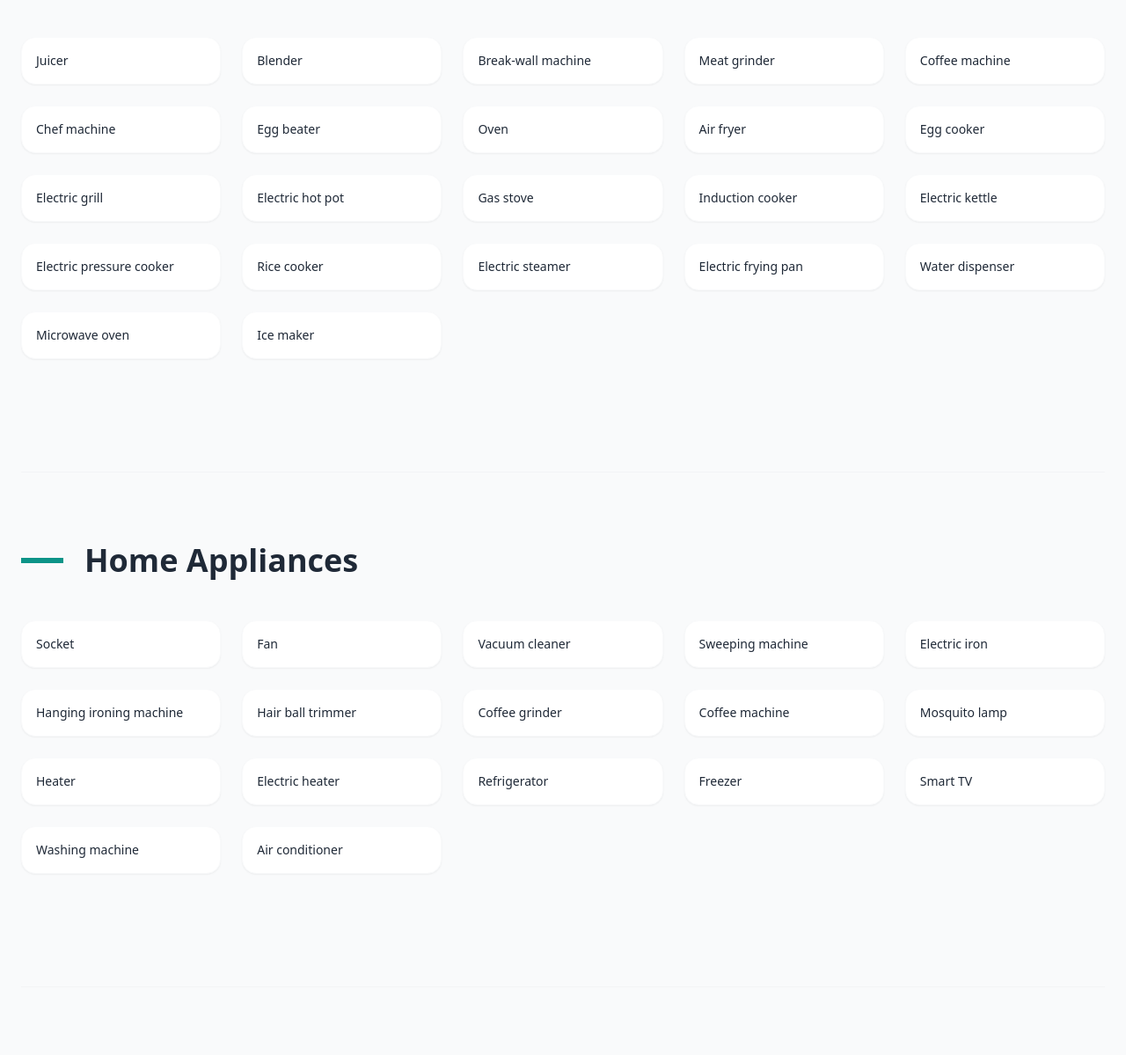
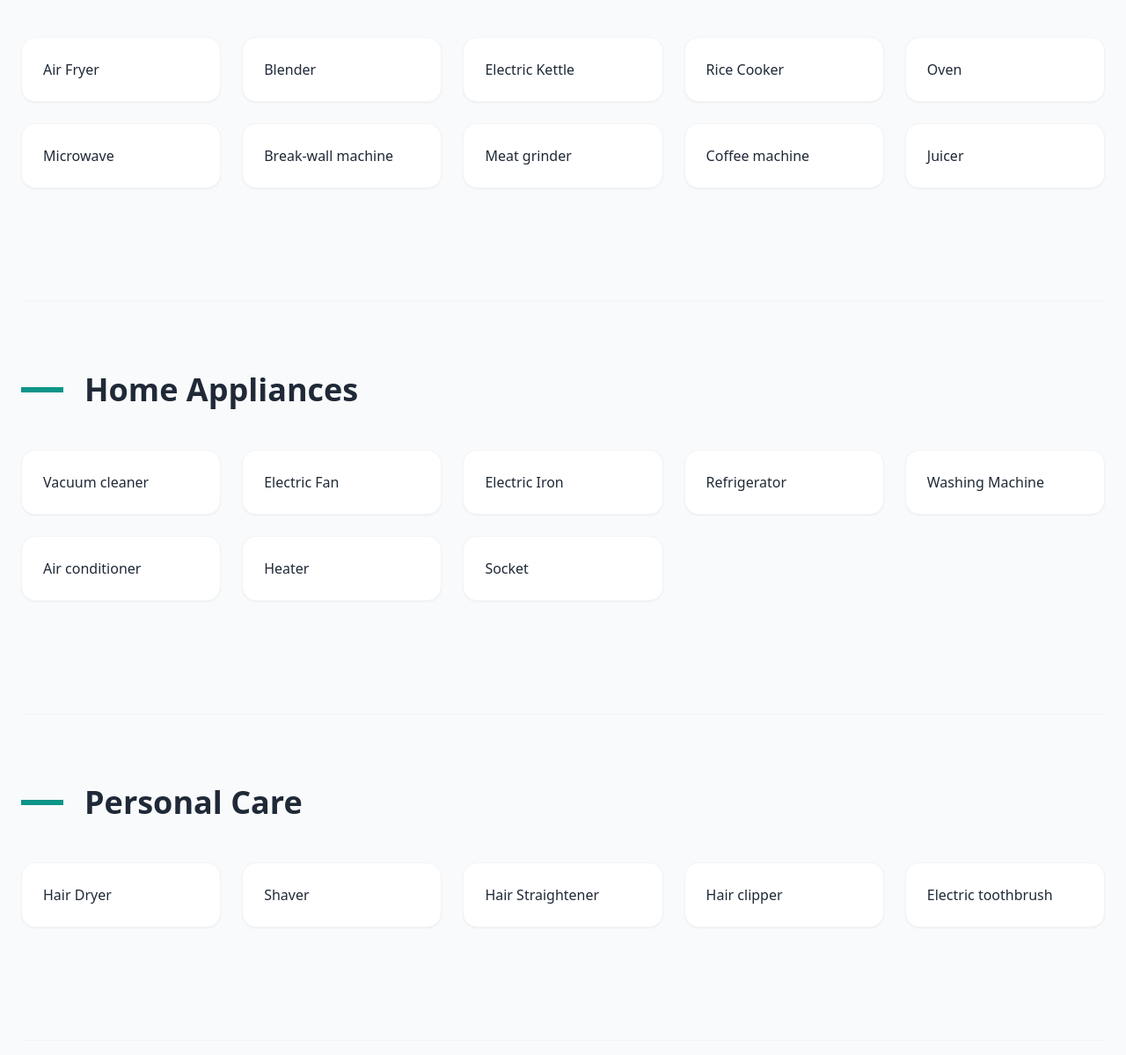
Before and after one commit to GarenLuo/winningstar-official, a plain HTML site: page products.html in a window 1280 px wide. Shown: the part 555-1754 px from the top of the page at 88% size. Drawn offline with nearby package versions, Linux system fonts and the light colour scheme.

Commit message:
Deployment v3: Fix mega menu cutoff, sync product list, and revert hero image

```diff
--- a/products.html
+++ b/products.html
@@ -20,7 +20,7 @@
                 <a href="index.html" class="hover:text-teal-600 transition">Home</a>
                 <div class="group py-4">
                     <a href="products.html" class="text-teal-600 flex items-center">Products <i class="fas fa-chevron-down ml-1 text-xs"></i></a>
-                    <div class="mega-menu absolute bg-white shadow-2xl rounded-2xl p-8 border border-gray-100 z-50 grid grid-cols-5 gap-6">
+                    <div class="mega-menu absolute bg-white shadow-2xl rounded-2xl p-8 border border-gray-100 z-50 grid grid-cols-5 gap-6 text-left">
                         <div>
                             <h4 class="font-bold text-teal-600 mb-4 border-b pb-2 uppercase text-[10px] tracking-wider">Kitchen Appliances</h4>
                             <ul class="space-y-1 text-[11px] text-gray-600">
@@ -28,11 +28,10 @@
                                 <li><a href="products.html#kitchen" class="hover:text-teal-600">Break-wall machine</a></li>
                                 <li><a href="products.html#kitchen" class="hover:text-teal-600">Meat grinder</a></li>
                                 <li><a href="products.html#kitchen" class="hover:text-teal-600">Coffee machine</a></li>
-                                <li><a href="products.html#kitchen" class="hover:text-teal-600">Chef machine</a></li>
                                 <li><a href="products.html#kitchen" class="hover:text-teal-600">Air fryer</a></li>
-                                <li><a href="products.html#kitchen" class="hover:text-teal-600">Electric hot pot</a></li>
                                 <li><a href="products.html#kitchen" class="hover:text-teal-600">Electric kettle</a></li>
                                 <li><a href="products.html#kitchen" class="hover:text-teal-600">Rice cooker</a></li>
+                                <li><a href="products.html#kitchen" class="hover:text-teal-600">Oven & Microwave</a></li>
                             </ul>
                         </div>
                         <div>
@@ -41,28 +40,27 @@
                                 <li><a href="products.html#home" class="hover:text-teal-600">Socket & Fan</a></li>
                                 <li><a href="products.html#home" class="hover:text-teal-600">Vacuum cleaner</a></li>
                                 <li><a href="products.html#home" class="hover:text-teal-600">Electric iron</a></li>
-                                <li><a href="products.html#home" class="hover:text-teal-600">Hanging ironing machine</a></li>
-                                <li><a href="products.html#home" class="hover:text-teal-600">Electric heater</a></li>
                                 <li><a href="products.html#home" class="hover:text-teal-600">Refrigerator & Freezer</a></li>
                                 <li><a href="products.html#home" class="hover:text-teal-600">Washing machine</a></li>
                                 <li><a href="products.html#home" class="hover:text-teal-600">Air conditioner</a></li>
+                                <li><a href="products.html#home" class="hover:text-teal-600">Heater</a></li>
                             </ul>
                         </div>
                         <div>
                             <h4 class="font-bold text-teal-600 mb-4 border-b pb-2 uppercase text-[10px] tracking-wider">Personal Care</h4>
                             <ul class="space-y-1 text-[11px] text-gray-600">
+                                <li><a href="products.html#personal" class="hover:text-teal-600">Hair dryer</a></li>
+                                <li><a href="products.html#personal" class="hover:text-teal-600">Shaver</a></li>
+                                <li><a href="products.html#personal" class="hover:text-teal-600">Hair straightener</a></li>
                                 <li><a href="products.html#personal" class="hover:text-teal-600">Hair clipper</a></li>
-                                <li><a href="products.html#personal" class="hover:text-teal-600">Shaver</a></li>
-                                <li><a href="products.html#personal" class="hover:text-teal-600">Curling iron</a></li>
-                                <li><a href="products.html#personal" class="hover:text-teal-600">Hair dryer</a></li>
                                 <li><a href="products.html#personal" class="hover:text-teal-600">Electric toothbrush</a></li>
                             </ul>
                         </div>
                         <div>
                             <h4 class="font-bold text-teal-600 mb-4 border-b pb-2 uppercase text-[10px] tracking-wider">Kitchenware</h4>
                             <ul class="space-y-1 text-[11px] text-gray-600">
-                                <li><a href="products.html#kitchenware" class="hover:text-teal-600">Non-stick frying pan</a></li>
                                 <li><a href="products.html#kitchenware" class="hover:text-teal-600">Cookware set</a></li>
+                                <li><a href="products.html#kitchenware" class="hover:text-teal-600">Granite Pan</a></li>
                                 <li><a href="products.html#kitchenware" class="hover:text-teal-600">Knives & Cutlery</a></li>
                                 <li><a href="products.html#kitchenware" class="hover:text-teal-600">Kitchenware</a></li>
                             </ul>
@@ -71,18 +69,16 @@
                             <h4 class="font-bold text-teal-600 mb-4 border-b pb-2 uppercase text-[10px] tracking-wider">Others</h4>
                             <ul class="space-y-1 text-[11px] text-gray-600">
                                 <li><a href="products.html#others" class="hover:text-teal-600">Voltage stabilizer</a></li>
-                                <li><a href="products.html#others" class="hover:text-teal-600">Massager</a></li>
-                                <li><a href="products.html#others" class="hover:text-teal-600">Digital scale</a></li>
-                                <li><a href="products.html#others" class="hover:text-teal-600">Bluetooth earphones</a></li>
-                                <li><a href="products.html#others" class="hover:text-teal-600">Smart watch & Glasses</a></li>
-                                <li><a href="products.html#others" class="hover:text-teal-600">Power Bank & Speaker</a></li>
+                                <li><a href="products.html#others" class="hover:text-teal-600">Smart watch</a></li>
+                                <li><a href="products.html#others" class="hover:text-teal-600">Power Bank</a></li>
+                                <li><a href="products.html#others" class="hover:text-teal-600">Speaker</a></li>
                             </ul>
                         </div>
                     </div>
                 </div>
                 <div class="relative group">
                     <a href="about.html" class="hover:text-teal-600 transition flex items-center py-2">About Us <i class="fas fa-chevron-down ml-1 text-xs"></i></a>
-                    <div class="absolute left-0 mt-0 w-64 bg-white shadow-2xl rounded-xl opacity-0 invisible group-hover:opacity-100 group-hover:visible transition-all duration-300 z-50 py-3 border border-gray-100">
+                    <div class="absolute left-0 mt-0 w-64 bg-white shadow-2xl rounded-xl opacity-0 invisible group-hover:opacity-100 group-hover:visible transition-all duration-300 z-50 py-3 border border-gray-100 text-left">
                         <a href="about.html#milestones" class="block px-6 py-3 hover:bg-teal-50 hover:text-teal-600 transition border-b border-gray-50">Company Milestones</a>
                         <a href="about.html#presence" class="block px-6 py-3 hover:bg-teal-50 hover:text-teal-600 transition border-b border-gray-50">Global Brand Presence</a>
                         <a href="about.html#exhibitions" class="block px-6 py-3 hover:bg-teal-50 hover:text-teal-600 transition border-b border-gray-50">Exhibitions & Events</a>
@@ -92,7 +88,7 @@
                 </div>
                 <a href="contact.html" class="hover:text-teal-600 transition">Contact Us</a>
             </div>
-            <div class="ml-auto flex items-center gap-6">
+            <div class="ml-auto flex items-center gap-6 text-left">
                 <div class="relative group">
                     <button class="flex items-center space-x-2 text-gray-700 hover:text-teal-600 font-semibold transition"><i class="fas fa-globe"></i> <span>EN</span> <i class="fas fa-chevron-down text-xs"></i></button>
                     <div class="absolute right-0 mt-2 w-40 bg-white shadow-2xl rounded-xl opacity-0 invisible group-hover:opacity-100 group-hover:visible transition-all z-50 py-2 border border-gray-100">
@@ -115,28 +111,16 @@
             <div id="kitchen" class="scroll-mt pt-20 border-t border-gray-100">
                 <h2 class="text-4xl font-bold mb-12 flex items-center"><span class="w-12 h-1.5 bg-teal-600 mr-6"></span>Kitchen Appliances</h2>
                 <div class="grid grid-cols-2 md:grid-cols-4 lg:grid-cols-5 gap-6">
-                    <div class="bg-white p-4 rounded-2xl shadow-sm border border-gray-50 text-sm">Juicer</div>
-                    <div class="bg-white p-4 rounded-2xl shadow-sm border border-gray-50 text-sm">Blender</div>
-                    <div class="bg-white p-4 rounded-2xl shadow-sm border border-gray-50 text-sm">Break-wall machine</div>
-                    <div class="bg-white p-4 rounded-2xl shadow-sm border border-gray-50 text-sm">Meat grinder</div>
-                    <div class="bg-white p-4 rounded-2xl shadow-sm border border-gray-50 text-sm">Coffee machine</div>
-                    <div class="bg-white p-4 rounded-2xl shadow-sm border border-gray-50 text-sm">Chef machine</div>
-                    <div class="bg-white p-4 rounded-2xl shadow-sm border border-gray-50 text-sm">Egg beater</div>
-                    <div class="bg-white p-4 rounded-2xl shadow-sm border border-gray-50 text-sm">Oven</div>
-                    <div class="bg-white p-4 rounded-2xl shadow-sm border border-gray-50 text-sm">Air fryer</div>
-                    <div class="bg-white p-4 rounded-2xl shadow-sm border border-gray-50 text-sm">Egg cooker</div>
-                    <div class="bg-white p-4 rounded-2xl shadow-sm border border-gray-50 text-sm">Electric grill</div>
-                    <div class="bg-white p-4 rounded-2xl shadow-sm border border-gray-50 text-sm">Electric hot pot</div>
-                    <div class="bg-white p-4 rounded-2xl shadow-sm border border-gray-50 text-sm">Gas stove</div>
-                    <div class="bg-white p-4 rounded-2xl shadow-sm border border-gray-50 text-sm">Induction cooker</div>
-                    <div class="bg-white p-4 rounded-2xl shadow-sm border border-gray-50 text-sm">Electric kettle</div>
-                    <div class="bg-white p-4 rounded-2xl shadow-sm border border-gray-50 text-sm">Electric pressure cooker</div>
-                    <div class="bg-white p-4 rounded-2xl shadow-sm border border-gray-50 text-sm">Rice cooker</div>
-                    <div class="bg-white p-4 rounded-2xl shadow-sm border border-gray-50 text-sm">Electric steamer</div>
-                    <div class="bg-white p-4 rounded-2xl shadow-sm border border-gray-50 text-sm">Electric frying pan</div>
-                    <div class="bg-white p-4 rounded-2xl shadow-sm border border-gray-50 text-sm">Water dispenser</div>
-                    <div class="bg-white p-4 rounded-2xl shadow-sm border border-gray-50 text-sm">Microwave oven</div>
-                    <div class="bg-white p-4 rounded-2xl shadow-sm border border-gray-50 text-sm">Ice maker</div>
+                    <div class="bg-white p-6 rounded-2xl shadow-sm border border-gray-100 hover:shadow-md transition">Air Fryer</div>
+                    <div class="bg-white p-6 rounded-2xl shadow-sm border border-gray-100 hover:shadow-md transition">Blender</div>
+                    <div class="bg-white p-6 rounded-2xl shadow-sm border border-gray-100 hover:shadow-md transition">Electric Kettle</div>
+                    <div class="bg-white p-6 rounded-2xl shadow-sm border border-gray-100 hover:shadow-md transition">Rice Cooker</div>
+                    <div class="bg-white p-6 rounded-2xl shadow-sm border border-gray-100 hover:shadow-md transition">Oven</div>
+                    <div class="bg-white p-6 rounded-2xl shadow-sm border border-gray-100 hover:shadow-md transition">Microwave</div>
+                    <div class="bg-white p-6 rounded-2xl shadow-sm border border-gray-100 hover:shadow-md transition">Break-wall machine</div>
+                    <div class="bg-white p-6 rounded-2xl shadow-sm border border-gray-100 hover:shadow-md transition">Meat grinder</div>
+                    <div class="bg-white p-6 rounded-2xl shadow-sm border border-gray-100 hover:shadow-md transition">Coffee machine</div>
+                    <div class="bg-white p-6 rounded-2xl shadow-sm border border-gray-100 hover:shadow-md transition">Juicer</div>
                 </div>
             </div>
 
@@ -144,23 +128,14 @@
             <div id="home" class="scroll-mt pt-20 border-t border-gray-100">
                 <h2 class="text-4xl font-bold mb-12 flex items-center"><span class="w-12 h-1.5 bg-teal-600 mr-6"></span>Home Appliances</h2>
                 <div class="grid grid-cols-2 md:grid-cols-4 lg:grid-cols-5 gap-6">
-                    <div class="bg-white p-4 rounded-2xl shadow-sm border border-gray-50 text-sm">Socket</div>
-                    <div class="bg-white p-4 rounded-2xl shadow-sm border border-gray-50 text-sm">Fan</div>
-                    <div class="bg-white p-4 rounded-2xl shadow-sm border border-gray-50 text-sm">Vacuum cleaner</div>
-                    <div class="bg-white p-4 rounded-2xl shadow-sm border border-gray-50 text-sm">Sweeping machine</div>
-                    <div class="bg-white p-4 rounded-2xl shadow-sm border border-gray-50 text-sm">Electric iron</div>
-                    <div class="bg-white p-4 rounded-2xl shadow-sm border border-gray-50 text-sm">Hanging ironing machine</div>
-                    <div class="bg-white p-4 rounded-2xl shadow-sm border border-gray-50 text-sm">Hair ball trimmer</div>
-                    <div class="bg-white p-4 rounded-2xl shadow-sm border border-gray-50 text-sm">Coffee grinder</div>
-                    <div class="bg-white p-4 rounded-2xl shadow-sm border border-gray-50 text-sm">Coffee machine</div>
-                    <div class="bg-white p-4 rounded-2xl shadow-sm border border-gray-50 text-sm">Mosquito lamp</div>
-                    <div class="bg-white p-4 rounded-2xl shadow-sm border border-gray-50 text-sm">Heater</div>
-                    <div class="bg-white p-4 rounded-2xl shadow-sm border border-gray-50 text-sm">Electric heater</div>
-                    <div class="bg-white p-4 rounded-2xl shadow-sm border border-gray-50 text-sm">Refrigerator</div>
-                    <div class="bg-white p-4 rounded-2xl shadow-sm border border-gray-50 text-sm">Freezer</div>
-                    <div class="bg-white p-4 rounded-2xl shadow-sm border border-gray-50 text-sm">Smart TV</div>
-                    <div class="bg-white p-4 rounded-2xl shadow-sm border border-gray-50 text-sm">Washing machine</div>
-                    <div class="bg-white p-4 rounded-2xl shadow-sm border border-gray-50 text-sm">Air conditioner</div>
+                    <div class="bg-white p-6 rounded-2xl shadow-sm border border-gray-100 hover:shadow-md transition">Vacuum cleaner</div>
+                    <div class="bg-white p-6 rounded-2xl shadow-sm border border-gray-100 hover:shadow-md transition">Electric Fan</div>
+                    <div class="bg-white p-6 rounded-2xl shadow-sm border border-gray-100 hover:shadow-md transition">Electric Iron</div>
+                    <div class="bg-white p-6 rounded-2xl shadow-sm border border-gray-100 hover:shadow-md transition">Refrigerator</div>
+                    <div class="bg-white p-6 rounded-2xl shadow-sm border border-gray-100 hover:shadow-md transition">Washing Machine</div>
+                    <div class="bg-white p-6 rounded-2xl shadow-sm border border-gray-100 hover:shadow-md transition">Air conditioner</div>
+                    <div class="bg-white p-6 rounded-2xl shadow-sm border border-gray-100 hover:shadow-md transition">Heater</div>
+                    <div class="bg-white p-6 rounded-2xl shadow-sm border border-gray-100 hover:shadow-md transition">Socket</div>
                 </div>
             </div>
 
@@ -168,13 +143,11 @@
             <div id="personal" class="scroll-mt pt-20 border-t border-gray-100">
                 <h2 class="text-4xl font-bold mb-12 flex items-center"><span class="w-12 h-1.5 bg-teal-600 mr-6"></span>Personal Care</h2>
                 <div class="grid grid-cols-2 md:grid-cols-4 lg:grid-cols-5 gap-6">
-                    <div class="bg-white p-4 rounded-2xl shadow-sm border border-gray-50 text-sm">Hair clipper</div>
-                    <div class="bg-white p-4 rounded-2xl shadow-sm border border-gray-50 text-sm">Shaver</div>
-                    <div class="bg-white p-4 rounded-2xl shadow-sm border border-gray-50 text-sm">Curling iron</div>
-                    <div class="bg-white p-4 rounded-2xl shadow-sm border border-gray-50 text-sm">Hair straightener</div>
-                    <div class="bg-white p-4 rounded-2xl shadow-sm border border-gray-50 text-sm">Hair dryer</div>
-                    <div class="bg-white p-4 rounded-2xl shadow-sm border border-gray-50 text-sm">Electric toothbrush</div>
-                    <div class="bg-white p-4 rounded-2xl shadow-sm border border-gray-50 text-sm">Water flosser</div>
+                    <div class="bg-white p-6 rounded-2xl shadow-sm border border-gray-100 hover:shadow-md transition">Hair Dryer</div>
+                    <div class="bg-white p-6 rounded-2xl shadow-sm border border-gray-100 hover:shadow-md transition">Shaver</div>
+                    <div class="bg-white p-6 rounded-2xl shadow-sm border border-gray-100 hover:shadow-md transition">Hair Straightener</div>
+                    <div class="bg-white p-6 rounded-2xl shadow-sm border border-gray-100 hover:shadow-md transition">Hair clipper</div>
+                    <div class="bg-white p-6 rounded-2xl shadow-sm border border-gray-100 hover:shadow-md transition">Electric toothbrush</div>
                 </div>
             </div>
 
@@ -182,11 +155,10 @@
             <div id="kitchenware" class="scroll-mt pt-20 border-t border-gray-100">
                 <h2 class="text-4xl font-bold mb-12 flex items-center"><span class="w-12 h-1.5 bg-teal-600 mr-6"></span>Kitchenware</h2>
                 <div class="grid grid-cols-2 md:grid-cols-4 lg:grid-cols-5 gap-6">
-                    <div class="bg-white p-4 rounded-2xl shadow-sm border border-gray-50 text-sm">Non-stick frying pan</div>
-                    <div class="bg-white p-4 rounded-2xl shadow-sm border border-gray-50 text-sm">Cookware set</div>
-                    <div class="bg-white p-4 rounded-2xl shadow-sm border border-gray-50 text-sm">Knives</div>
-                    <div class="bg-white p-4 rounded-2xl shadow-sm border border-gray-50 text-sm">Cutlery set</div>
-                    <div class="bg-white p-4 rounded-2xl shadow-sm border border-gray-50 text-sm">Kitchenware</div>
+                    <div class="bg-white p-6 rounded-2xl shadow-sm border border-gray-100 hover:shadow-md transition">Cookware Set</div>
+                    <div class="bg-white p-6 rounded-2xl shadow-sm border border-gray-100 hover:shadow-md transition">Granite Pan</div>
+                    <div class="bg-white p-6 rounded-2xl shadow-sm border border-gray-100 hover:shadow-md transition">Knives & Cutlery</div>
+                    <div class="bg-white p-6 rounded-2xl shadow-sm border border-gray-100 hover:shadow-md transition">Kitchenware</div>
                 </div>
             </div>
 
@@ -194,14 +166,10 @@
             <div id="others" class="scroll-mt pt-20 border-t border-gray-100">
                 <h2 class="text-4xl font-bold mb-12 flex items-center"><span class="w-12 h-1.5 bg-teal-600 mr-6"></span>Others</h2>
                 <div class="grid grid-cols-2 md:grid-cols-4 lg:grid-cols-5 gap-6">
-                    <div class="bg-white p-4 rounded-2xl shadow-sm border border-gray-50 text-sm">Voltage stabilizer</div>
-                    <div class="bg-white p-4 rounded-2xl shadow-sm border border-gray-50 text-sm">Massager</div>
-                    <div class="bg-white p-4 rounded-2xl shadow-sm border border-gray-50 text-sm">Digital scale</div>
-                    <div class="bg-white p-4 rounded-2xl shadow-sm border border-gray-50 text-sm">Bluetooth earphones</div>
-                    <div class="bg-white p-4 rounded-2xl shadow-sm border border-gray-50 text-sm">Smart watch</div>
-                    <div class="bg-white p-4 rounded-2xl shadow-sm border border-gray-50 text-sm">Smart glasses</div>
-                    <div class="bg-white p-4 rounded-2xl shadow-sm border border-gray-50 text-sm">Power Bank</div>
-                    <div class="bg-white p-4 rounded-2xl shadow-sm border border-gray-50 text-sm">Speaker</div>
+                    <div class="bg-white p-6 rounded-2xl shadow-sm border border-gray-100 hover:shadow-md transition">Voltage Stabilizer</div>
+                    <div class="bg-white p-6 rounded-2xl shadow-sm border border-gray-100 hover:shadow-md transition">Smart Watch</div>
+                    <div class="bg-white p-6 rounded-2xl shadow-sm border border-gray-100 hover:shadow-md transition">Power Bank</div>
+                    <div class="bg-white p-6 rounded-2xl shadow-sm border border-gray-100 hover:shadow-md transition">Speaker</div>
                 </div>
             </div>
         </div>
```
Also changed, not shown: about.html (+11 -15 lines), contact.html (+11 -15 lines), index.html (+16 -20 lines).
